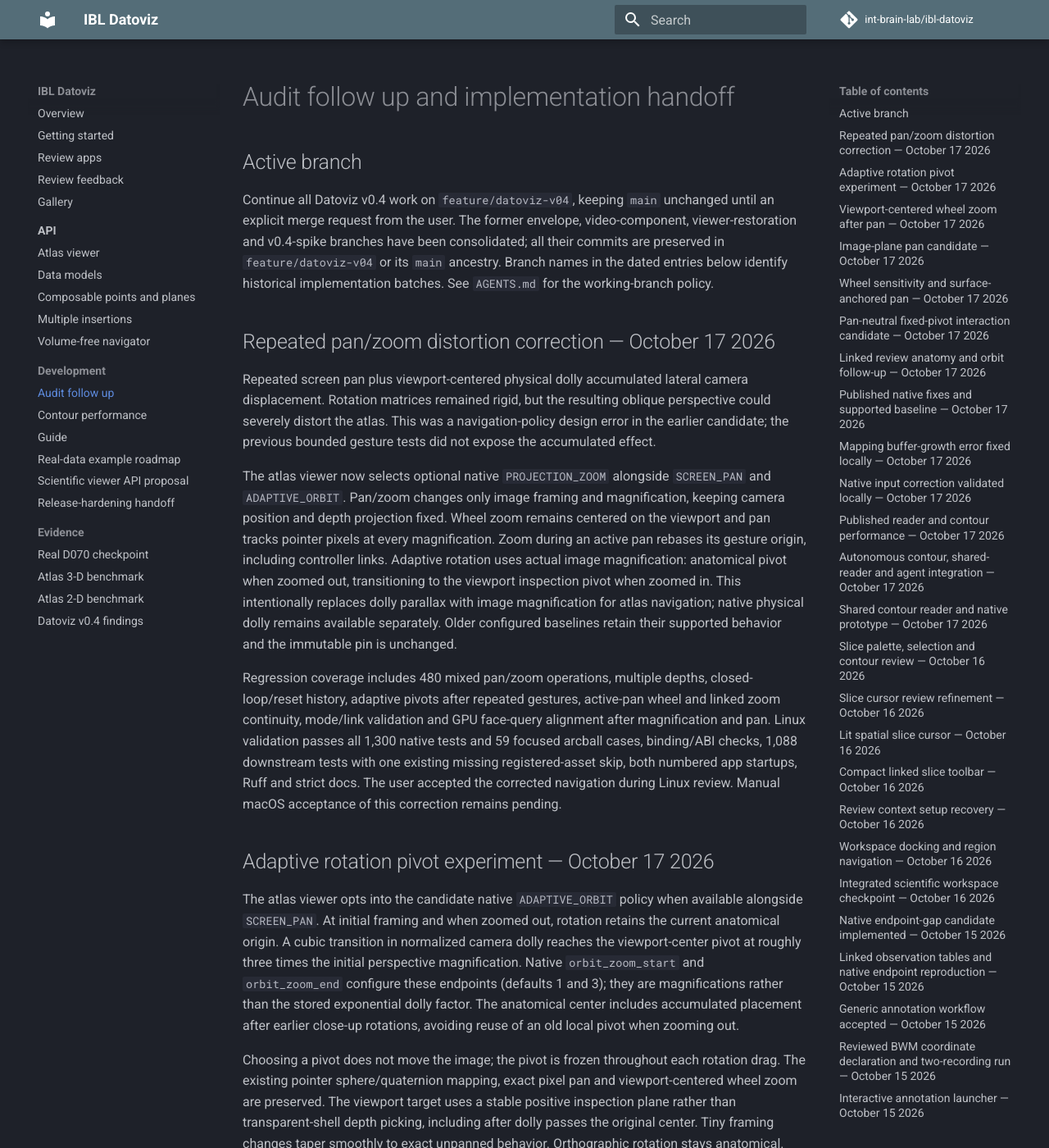
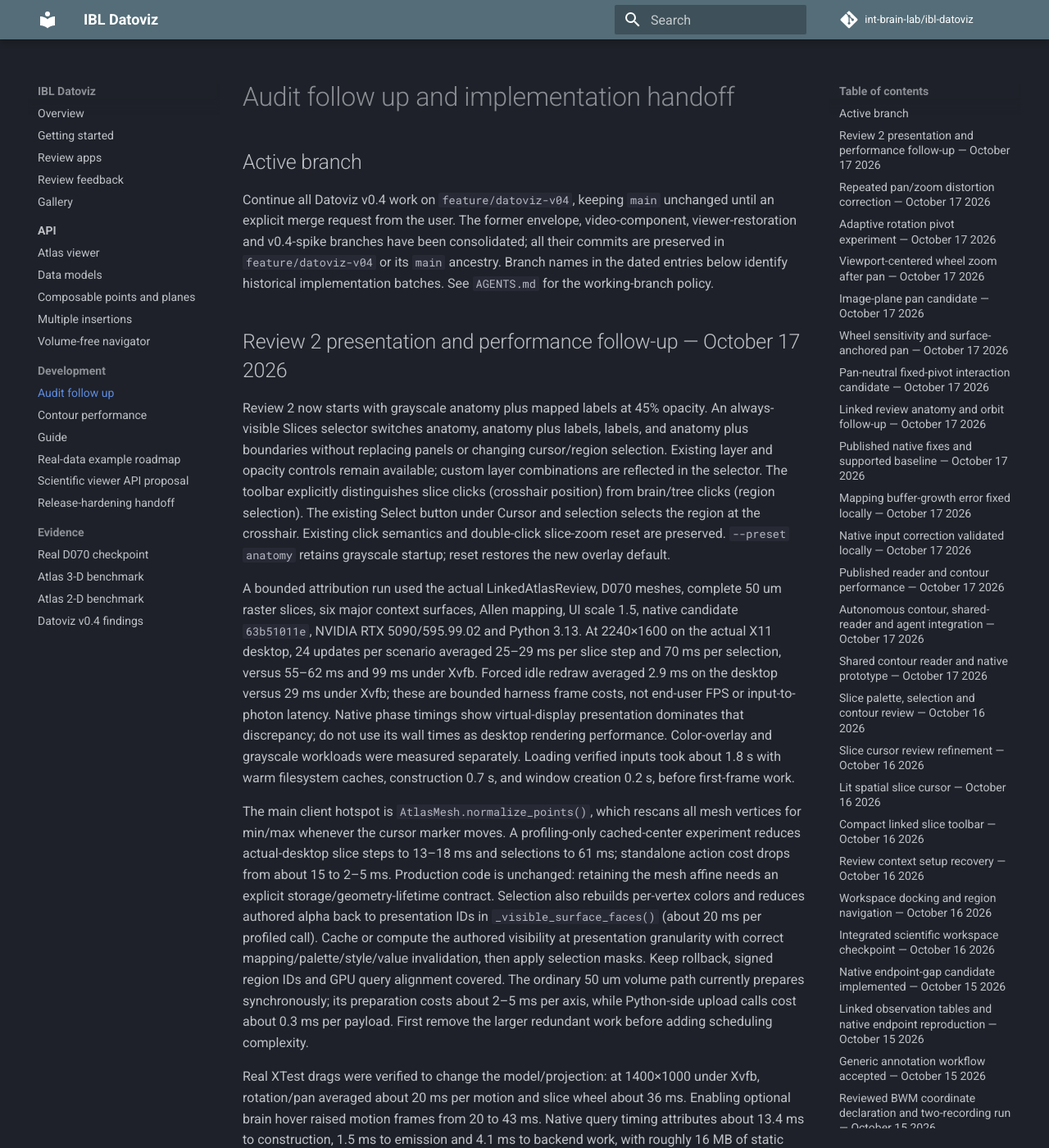
Before and after one commit to int-brain-lab/ibl-datoviz, an MkDocs documentation site: the page built from docs/NEXT_STEPS.md, in a window 1280 px wide and 1400 px high. Shown: the whole window at 82% size. Built offline with MkDocs 1.6.1 and Material for MkDocs 9.7.7, drawn with Linux system fonts in a browser that asks for light colours; comment, search, counter and statistics services are not loaded; some of the changed text lies outside the part shown.

Commit message:
Record linked review performance attribution and optimization targets

```diff
--- a/docs/NEXT_STEPS.md
+++ b/docs/NEXT_STEPS.md
@@ -8,6 +8,20 @@ video-component, viewer-restoration and v0.4-spike branches have been consolidat
 all their commits are preserved in `feature/datoviz-v04` or its `main` ancestry.
 Branch names in the dated entries below identify historical implementation batches.
 See `AGENTS.md` for the working-branch policy.
+
+## Review 2 presentation and performance follow-up — October 17 2026
+
+Review 2 now starts with grayscale anatomy plus mapped labels at 45% opacity. An always-visible Slices selector switches anatomy, anatomy plus labels, labels, and anatomy plus boundaries without replacing panels or changing cursor/region selection. Existing layer and opacity controls remain available; custom layer combinations are reflected in the selector. The toolbar explicitly distinguishes slice clicks (crosshair position) from brain/tree clicks (region selection). The existing Select button under Cursor and selection selects the region at the crosshair. Existing click semantics and double-click slice-zoom reset are preserved. `--preset anatomy` retains grayscale startup; reset restores the new overlay default.
+
+A bounded attribution run used the actual LinkedAtlasReview, D070 meshes, complete 50 um raster slices, six major context surfaces, Allen mapping, UI scale 1.5, native candidate `63b51011e`, NVIDIA RTX 5090/595.99.02 and Python 3.13. At 2240×1600 on the actual X11 desktop, 24 updates per scenario averaged 25–29 ms per slice step and 70 ms per selection, versus 55–62 ms and 99 ms under Xvfb. Forced idle redraw averaged 2.9 ms on the desktop versus 29 ms under Xvfb; these are bounded harness frame costs, not end-user FPS or input-to-photon latency. Native phase timings show virtual-display presentation dominates that discrepancy; do not use its wall times as desktop rendering performance. Color-overlay and grayscale workloads were measured separately. Loading verified inputs took about 1.8 s with warm filesystem caches, construction 0.7 s, and window creation 0.2 s, before first-frame work.
+
+The main client hotspot is `AtlasMesh.normalize_points()`, which rescans all mesh vertices for min/max whenever the cursor marker moves. A profiling-only cached-center experiment reduces actual-desktop slice steps to 13–18 ms and selections to 61 ms; standalone action cost drops from about 15 to 2–5 ms. Production code is unchanged: retaining the mesh affine needs an explicit storage/geometry-lifetime contract. Selection also rebuilds per-vertex colors and reduces authored alpha back to presentation IDs in `_visible_surface_faces()` (about 20 ms per profiled call). Cache or compute the authored visibility at presentation granularity with correct mapping/palette/style/value invalidation, then apply selection masks. Keep rollback, signed region IDs and GPU query alignment covered. The ordinary 50 um volume path currently prepares synchronously; its preparation costs about 2–5 ms per axis, while Python-side upload calls cost about 0.3 ms per payload. First remove the larger redundant work before adding scheduling complexity.
+
+Real XTest drags were verified to change the model/projection: at 1400×1000 under Xvfb, rotation/pan averaged about 20 ms per motion and slice wheel about 36 ms. Enabling optional brain hover raised motion frames from 20 to 43 ms. Native query timing attributes about 13.4 ms to construction, 1.5 ms to emission and 4.1 ms to backend work, with roughly 16 MB of static uploads per frame. The executor retains only one visual's static query geometry; querying the six major surfaces repeatedly replaces that cache. This is a concrete general Datoviz target requiring retained resources for multiple visuals, bounded memory and destruction/version invalidation, rather than a client hover throttle. Hiding the zero-opacity volume did not materially improve frame times in the matched Xvfb experiment.
+
+Host RSS on the desktop was about 727 MiB after warmup and 868 MiB after selection, then stable over the bounded subsequent scenarios; closing reduced it to 559 MiB while inputs/client references remained alive. These are process resident measurements, not GPU allocation or leak-freedom evidence. The long-run retention and GPU allocation breakdown remain follow-ups. Raw receipts, cProfile dumps, native phase logs and screenshots are ignored under `build/review2-performance/`; one scalar arcball-setter scenario did not redraw the source view and is excluded from navigation conclusions. Use the verified XTest drags instead. The cached-center runs are diagnostic experiments, not delivered optimizations.
+
+The focused review/slice-input suite passes 33 tests, including native retained-panel updates and all four representation choices. Both numbered apps start and Ruff/strict docs pass. Manual review of the new toolbar, colors and click explanations remains pending.
 
 ## Repeated pan/zoom distortion correction — October 17 2026
 
```
